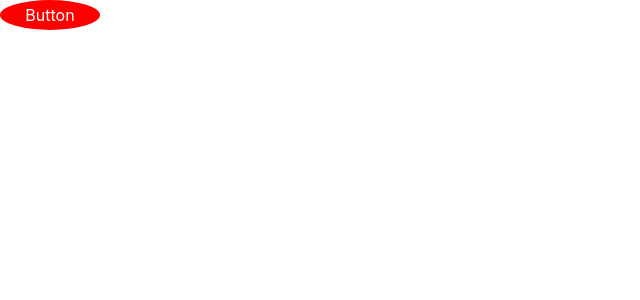
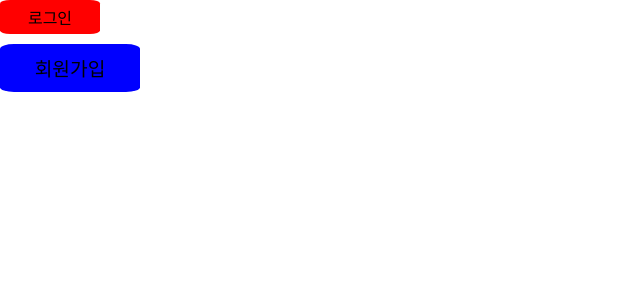
Before and after one commit to Eun-Hee/20230128_react, a React (Create React App) app in the folder todos/: page / in a window 1280 px wide. Shown: the top 300 px of the page, without its empty margins (0-640 px from the left). Built offline with nearby package versions, Linux system fonts and the light colour scheme.

Commit message:
bgcolor Prop 추가
bgcolor Prop 추가

```diff
--- a/todos/src/App.js
+++ b/todos/src/App.js
@@ -1,3 +1,4 @@
+import { ThemeProvider } from "styled-components";
 import "./App.css"; // webpack이라는 도구가 css, 이미지 파일 등 정적파일 로딩을 할 수 있게 해준다.
 
 import Button from "./component/Button";
@@ -5,7 +6,8 @@ import Button from "./component/Button";
 function App() {
   return (
     <div>
-      <Button />
+      <Button text="로그인" bgColor="red" />
+      <Button text="회원가입" bgColor="blue" big />
     </div>
   );
 }
--- a/todos/src/component/Button.jsx
+++ b/todos/src/component/Button.jsx
@@ -1,18 +1,44 @@
-import styled from "styled-components";
+import styled, { css } from "styled-components";
 
-function Button() {
-  return <StyledButton>Button</StyledButton>;
+function Button({ text, bgColor, big }) {
+  return (
+    <StyledButton bgColor={bgColor} big={big}>
+      {text}
+    </StyledButton>
+  );
 }
 const StyledButton = styled.div`
   width: 100px;
   padding: 5px 0;
-  border-radius: 50%;
-  background-color: red;
-  color: #ffff;
+  border-radius: 10%;
+  //background-color: ${(props) => props.bgColor};
+  /* bgcolor Prop이 전달되면 적용하고, 전달 안되면 메인컬러 적용 */
+  background-color: ${({ bgColor, theme }) =>
+    bgColor || theme.colors.main}; // 비구조할당
+  color: "#fff";
   text-align: center;
 
   cursor: pointer;
   user-select: none;
+
+  ${({ big }) =>
+    big &&
+    css`
+      width: 120px;
+      font-size: 1.2rem;
+      padding: 10px;
+    `}
+
+  &:hover {
+    // div 태그가 됨
+    background-color: black;
+  }
+
+  /* 첫번째 요소 빼고 적용할 때 */
+  & + & {
+    margin-top: 10px;
+  }
+  //margin-bottom: 10px;
 `;
 
 export default Button;
--- a/todos/src/index.js
+++ b/todos/src/index.js
@@ -2,6 +2,13 @@ import React from "react";
 import ReactDOM from "react-dom/client";
 import "./index.css";
 import App from "./App";
+import { ThemeProvider } from "styled-components";
+import { theme } from "./styles";
 
 const root = ReactDOM.createRoot(document.getElementById("root"));
-root.render(<App />);
+
+root.render(
+  <ThemeProvider theme={theme}>
+    <App />
+  </ThemeProvider>
+);
--- /dev/null
+++ b/todos/src/styles.js
@@ -0,0 +1,6 @@
+export const theme = {
+  colors: {
+    main: "#38e9c7",
+    border: "#eee",
+  },
+};
```
